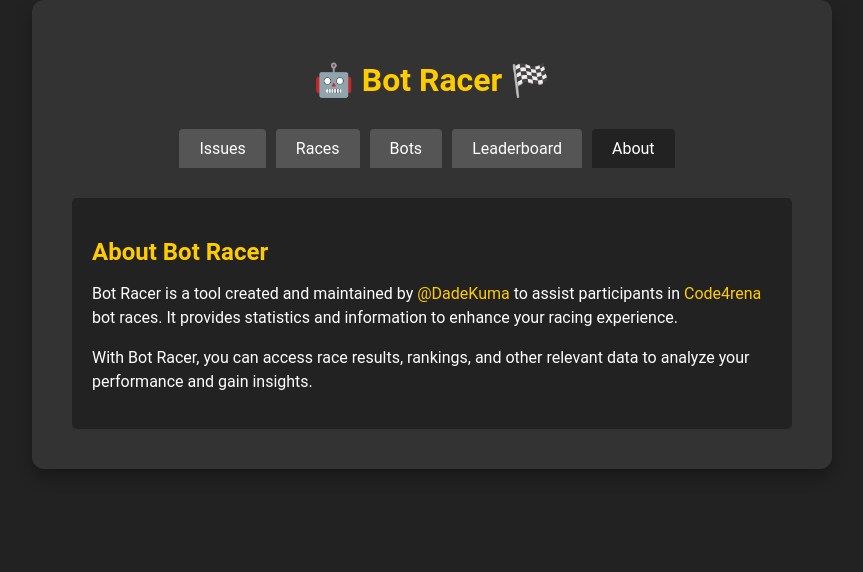
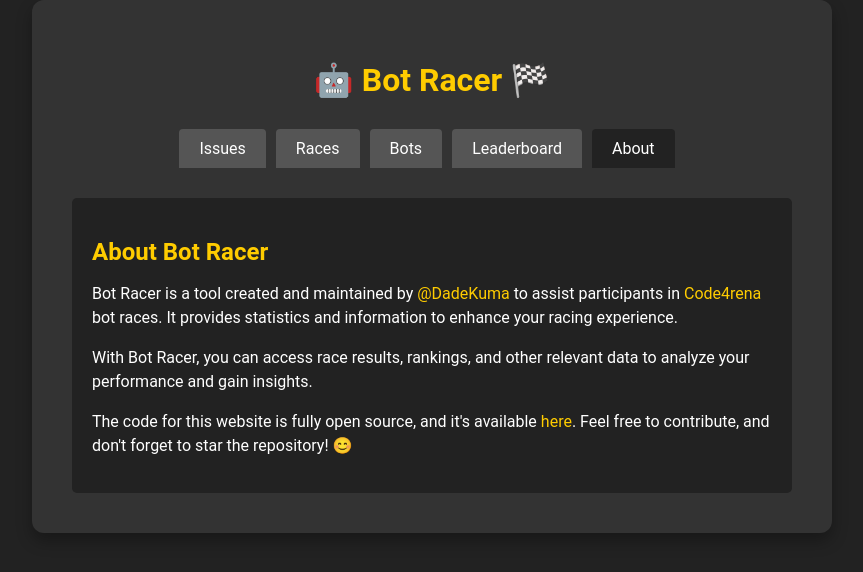
Before and after one commit to DadeKuma/bot-racer, a React (Create React App) app: page /about in a window 1280 px wide. Shown: the top 572 px of the page, without its empty margins (208-1071 px from the left). Built offline with nearby package versions, Linux system fonts and the light colour scheme.

Commit message:
updated about tab

```diff
--- a/public/data/findings.json
+++ b/public/data/findings.json
@@ -279,7 +279,7 @@
         "znBotty": "<x> += <y> Costs More Gas Than <x> = <x> + <y> For State Variables"
     },
     {
-        "Hound": "internal functions only called once can be inlined to save gas",
+        "Hound": "internal/private functions only called once can be inlined to save gas",
         "IllIllI-bot": "internal functions only called once can be inlined to save gas",
         "znBotty": "internal functions only called once can be inlined to save gas"
     },
--- a/src/components/AboutTab.tsx
+++ b/src/components/AboutTab.tsx
@@ -19,6 +19,12 @@ const AboutTab: React.FC<TabProps> = ({ handleTabChange }) => {
       <p>
         With Bot Racer, you can access race results, rankings, and other relevant data to analyze your performance and gain insights.
       </p>
+      <p>
+        The code for this website is fully open source, and it's available {" "}
+        <a href="https://github.com/DadeKuma/bot-racer" target="_blank" rel="noreferrer">
+          here
+        </a>. Feel free to contribute, and don't forget to star the repository! 😊
+      </p>
     </div>
   );
 };
```
